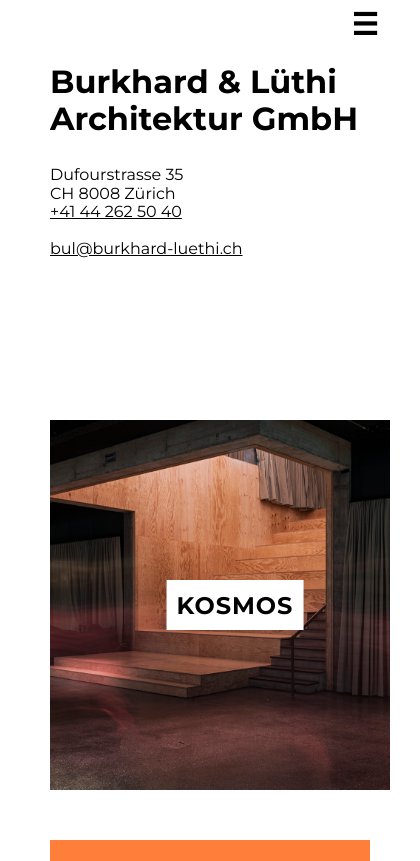
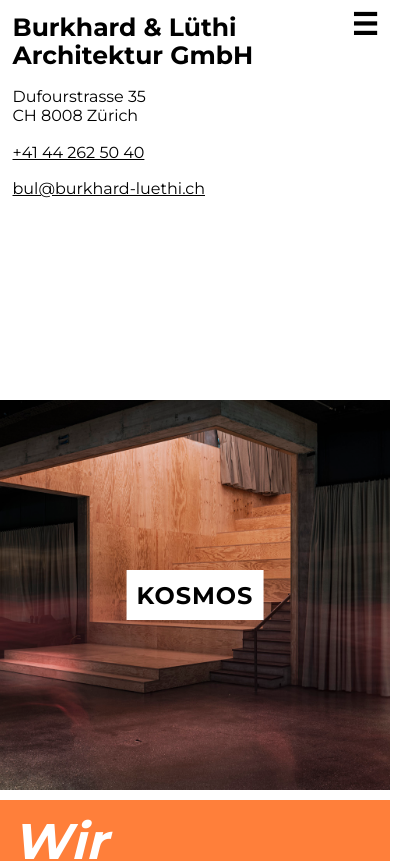
Before and after one commit to AlexJenter/prototype.burkhard-luethi.ch, a React (Create React App) app: page / in a window 390 px wide. Shown: the top 861 px of the page, 420 px wide, since content can reach past the window. Built offline with nearby package versions, Linux system fonts and the light colour scheme.

Commit message:
Mobile styles

```diff
--- a/src/App.js
+++ b/src/App.js
@@ -1,6 +1,5 @@
 import React, { Component, Fragment } from "react";
 import { BrowserRouter, Route, Switch } from "react-router-dom";
-import Header from "./components/Header";
 import Tile from "./components/Tile";
 import List from "./components/helpers/List";
 import FullPage from "./components/FullPage";
--- a/src/components/FullPage/index.js
+++ b/src/components/FullPage/index.js
@@ -1,6 +1,5 @@
 import React, { Component } from "react";
 import { Link } from "react-router-dom";
-import Header from "../Header";
 import PageDots from "../PageDots";
 import PrevNextBtn from "../PrevNextBtn";
 import List from "../helpers/List";
--- a/src/components/ListView/index.css
+++ b/src/components/ListView/index.css
@@ -1,4 +1,5 @@
 .list-view {
+  --gutter: 50px;
   position: fixed;
   z-index: 100;
   height: 100vh;
@@ -25,6 +26,7 @@
   transform: translateX(0);
   transition: transform 200ms;
   overflow-y: auto;
+  padding-top: 3em;
 }
 
 .list-view__container.open {
--- a/src/components/Tile/index.js
+++ b/src/components/Tile/index.js
@@ -4,23 +4,25 @@ import React from "react";
 
 const TextTile = ({ title, body, bem }) => (
   <div className={bem("")}>
+    <div className={bem("wrapper")}>
       <h2 className={bem("title")}>{title}</h2>
       <p className={bem("body")} dangerouslySetInnerHTML={{ __html: body }} />
+    </div>
   </div>
 );
 
 const ImageTile = ({ title, src, href, bem }) => (
   <div className={bem("")}>
+    <div className={bem("wrapper")}>
       <Link className={bem("link")} to={`${process.env.PUBLIC_URL}/${href}`}>
         <h2 className={bem("title")}>{title}</h2>
         <img className={bem("image")} src={src} alt="" />
       </Link>
     </div>
+  </div>
 );
 
-const EmptyTile = ({ bem }) => (
-  <div className="tile tile--empty"></div>
-);
+const EmptyTile = ({ bem }) => <div className="tile tile--empty" />;
 
 export default props => {
   const { type, mods } = props;
--- a/src/data.js
+++ b/src/data.js
@@ -22,7 +22,7 @@ const logo = {
   title: "",
   type: "markup",
   body:
-    "<h1>Burkhard & Lüthi Architektur GmbH</h1><p>Dufourstrasse 35 <br/> CH 8008 Zürich <br/> <a href='tel:+41 44 262 50 40'>+41 44 262 50 40</a> <br/> <a href='mailto:bul@burkhard-luethi.ch'>bul@burkhard-luethi.ch</a></p>",
+    "<h1><span>Burkhard & Lüthi</span> <span>Architektur GmbH</span></h1><br><p>Dufourstrasse 35 <br/> CH 8008 Zürich<br/><br/><a href='tel:+41 44 262 50 40'>+41 44 262 50 40</a> <br/> <a href='mailto:bul@burkhard-luethi.ch'>bul@burkhard-luethi.ch</a></p>",
   href: "#"
 };
 
--- a/src/index.css
+++ b/src/index.css
@@ -1,30 +1,42 @@
-@import url('https://fonts.googleapis.com/css?family=Montserrat:300,400,700');
+@import url("https://fonts.googleapis.com/css?family=Montserrat:300,400,700");
 
 html {
-  --gutter: 50px;
+  --gutter: 0;
+  --tile-pad: 25px;
+  --min-col-w: 340px;
+  --tile-title-h: 50px;
+  --h1: 25px;
   --col-o: #ff7f3a;
   --col-b: #77eded;
 }
 
-h2, p, a, button {
-  font-family:  "Montserrat", sans-serif;
+h1,
+h2,
+p,
+a,
+button,
+body {
+  font-family: "Montserrat", sans-serif;
+}
+
+h1 {
+  margin: 0;
+  font-size: var(--h1);
+}
+
+h1 span {
+  white-space: nowrap;
 }
 body {
-  margin: 0;
-  padding: var(--gutter);
-  font-family: sans-serif;
+  margin: calc(0.5 * var(--gutter));
 }
 
-footer,
-main#index {
-  display: grid;
-  grid-gap: var(--gutter);
-  grid-template-columns: repeat(auto-fill, minmax(320px, 1fr));
-  grid-auto-flow: dense;
+a {
+  display: block;
+  color: black;
 }
 
-
-.App-header {
+/* .App-header {
   position: relative;
   z-index: 1;
 }
@@ -32,22 +44,48 @@ main#index {
   display: inline-block;
   background-color: white;
   padding: var(--gutter) 0;
-}
+} */
 
-a {
-  display: block;
-  color: black;
-}
 
 .tile {
   position: relative;
   height: 0;
   padding-top: 100%;
   overflow: hidden;
+  margin-bottom: 10px;
 }
 
+.tile__wrapper {
+  margin: calc(var(--gutter) * 0.5);
+  position: absolute;
+  top: 0;
+  right: 0;
+  bottom: 0;
+  left: 0;
+}
+
+.tile__body,
+.tile__image {
+  position: absolute;
+  top: 0;
+  left: 0;
+}
+
+.tile__wrapper--markup {
+  padding: calc(var(--tile-pad) * 0.5);
+}
+
+.tile__wrapper--large-type {
+  background-color: var(--col-o);
+}
+
+.tile--empty {
+  display: none;
+}
+
+
 .tile__body--markup {
-  padding: var(--gutter);
+  position: relative;
 }
 
 .tile__body--height-2x {
@@ -65,7 +103,8 @@ a {
 }
 .tile--logo h1 {
   position: relative;
-  top: -7px;
+  width: calc(100% - 50px);
+  top: 0;
 }
 
 .tile--markup .tile__title {
@@ -76,30 +115,6 @@ a {
   display: unset;
 }
 
-.tile--width-2x {
-  grid-column: span 2;
-  padding-top: 50%;
-}
-
-.tile--height-2x {
-  grid-row: span 2;
-  height: auto;
-  padding-top: 0;
-}
-.tile--height-2x.tile--width-2x {
-  padding-top: 100%;
-  height: 0;
-}
-
-
-
-.tile__body,
-.tile__image {
-  position: absolute;
-  top: 0;
-  left: 0;
-}
-
 .tile__title {
   display: flex;
   align-items: center;
@@ -108,7 +123,7 @@ a {
   margin: 0;
   top: 50%;
   left: 50%;
-  height: var(--gutter);
+  height: var(--tile-title-h);
   transform: translate(-50%, -50%);
   z-index: 2;
   padding: 6px 10px 5px;
@@ -140,7 +155,6 @@ a {
 }
 
 .tile--large-type {
-  background-color: var(--col-o);
   color: white;
   font-size: 50px;
 }
@@ -148,3 +162,48 @@ a {
   width: 0;
   margin: 0;
 }
+
+@media screen and (min-width: 640px) {
+  html {
+    --gutter: 50px;
+    --h1: 32px;
+    /* background-color: red; */
+  }
+
+  footer,
+  main#index {
+    display: grid;
+    grid-template-columns: repeat(auto-fill, minmax(var(--min-col-w), 1fr));
+    grid-auto-flow: dense;
+  }
+
+  .tile {
+    margin-bottom: 0;
+  }
+  .tile--empty {
+    display: block;
+  }
+  .tile__wrapper--markup {
+    padding: 0;
+  }
+
+  .tile--width-2x {
+    grid-column: span 2;
+    padding-top: 50%;
+  }
+  .tile__body--large-type {
+    top: var(--gutter);
+    left: var(--gutter);
+  }
+
+  .tile--height-2x {
+    grid-row: span 2;
+    height: 0;
+    padding-top: 200%;
+  }
+
+  .tile--height-2x.tile--width-2x {
+    padding-top: 100%;
+    height: 0;
+  }
+}
```
Lines whose indentation alone changed are shown as unchanged.
